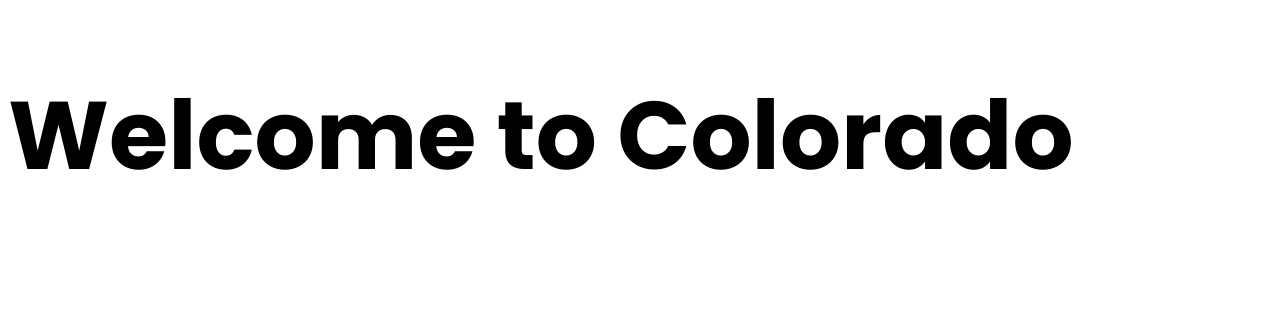
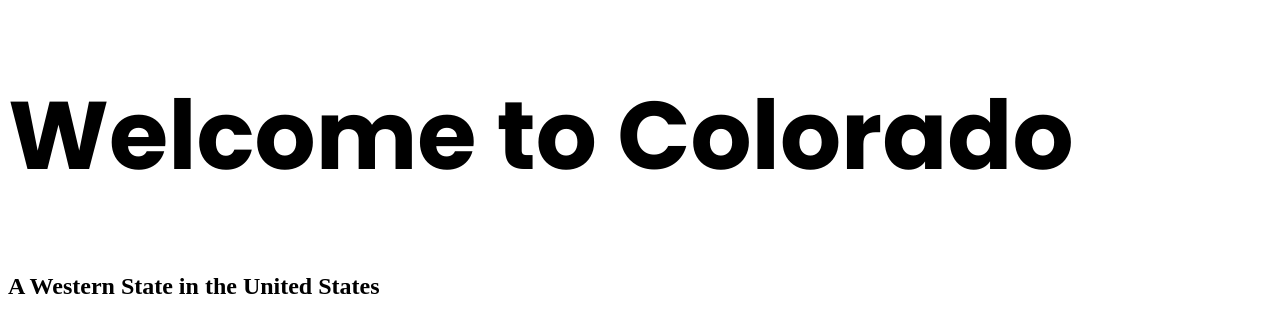
Before and after one commit to emilyvingraham/travel-project, a plain HTML site: page index.html in a window 1280 px wide. Drawn offline with Linux system fonts and the light colour scheme.

Commit message:
Created initial file structure of the project

```diff
--- a/index.html
+++ b/index.html
@@ -14,5 +14,6 @@
     </head>
     <body>
         <h1>Welcome to Colorado</h1>
+        <h2>A Western State in the United States</h2>
     </body>
 </html>
```
